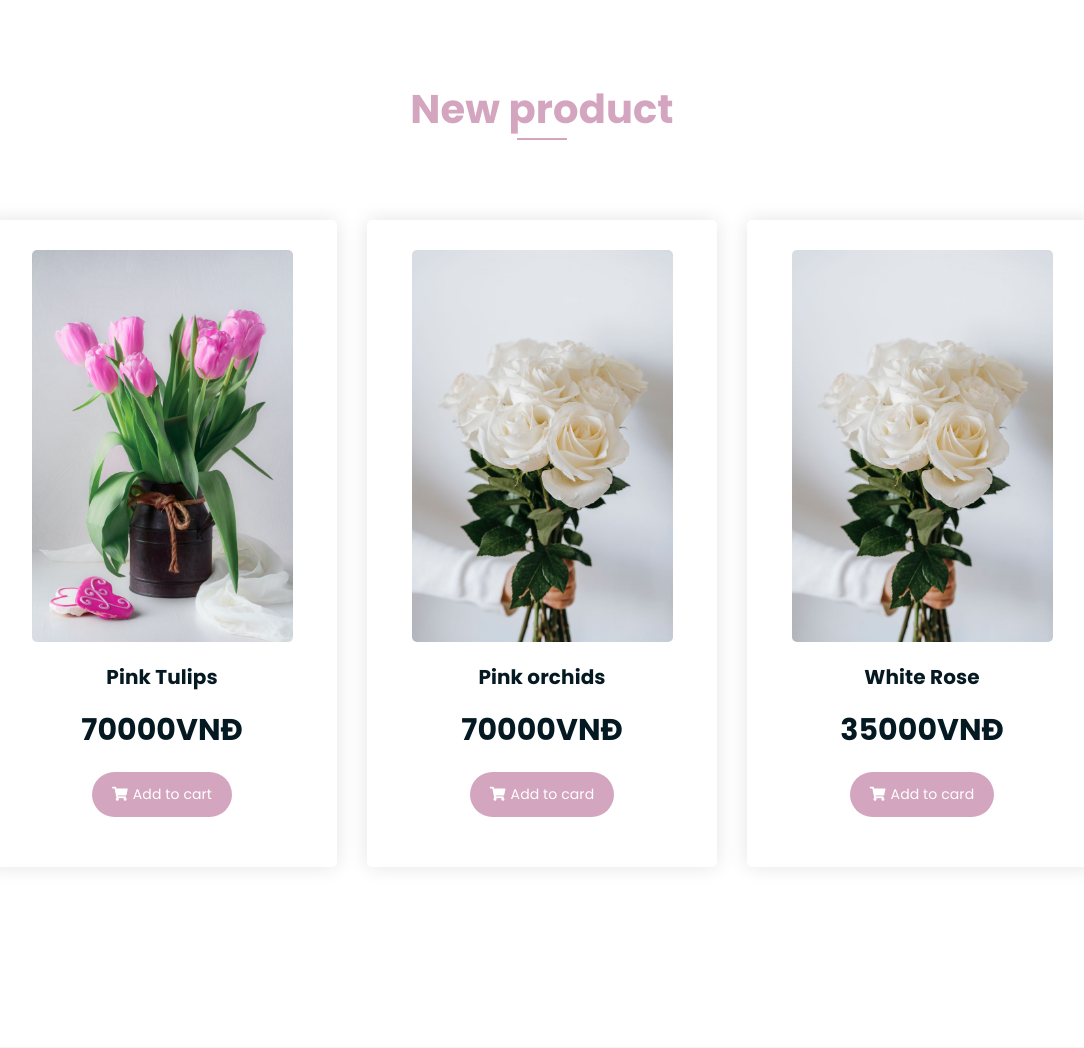
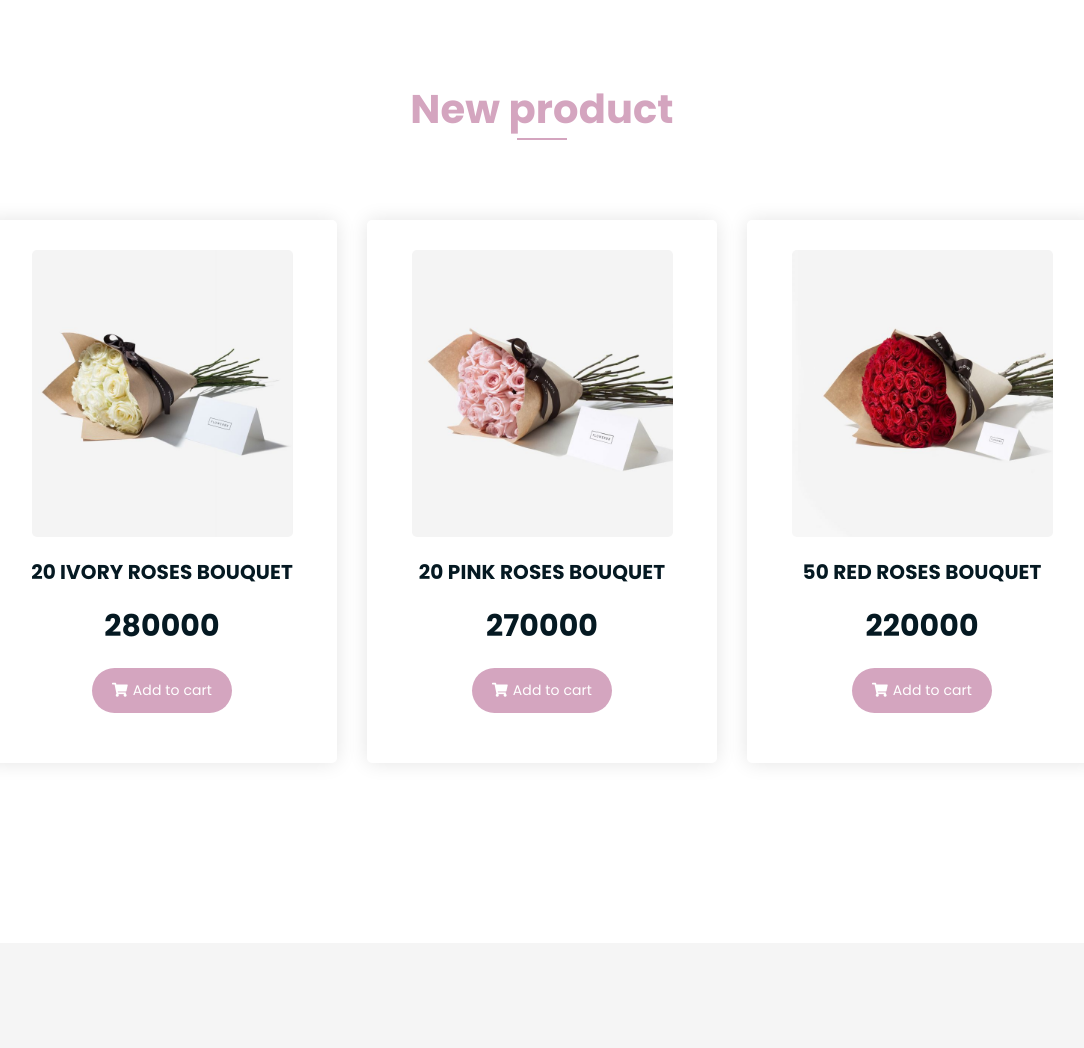
Before and after one commit to Sherlockian1212/kiwi-flowershop, a PHP site: page / in a window 1280 px wide. Shown: the part 1191-2239 px from the top of the page, without its empty margins (98-1182 px from the left). Run offline with PHP 8.4, Linux system fonts and the light colour scheme; data comes from the database, SQL or seed files in the repository; tables that the repository leaves empty hold one stand-in row (values such as "Sample post").

Commit message:
update index

```diff
--- a/about.php
+++ b/about.php
@@ -63,7 +63,7 @@
 								</li>
 								<li><a href="shop.php">Product</a>
 								</li>
-								<li class="current-list-item"><a href="about.html">About us</a>
+								<li class="current-list-item"><a href="about.php">About us</a>
 								</li>
 								<li><a href="contact.php">Contact</a></li>
 								<li>
--- a/contact.php
+++ b/contact.php
@@ -68,7 +68,7 @@
 								</li>
 								<li><a href="about.php">About us</a>
 								</li>
-								<li class="current-list-item"><a href="contact.html">Contact</a></li>
+								<li class="current-list-item"><a href="contact.php">Contact</a></li>
 								<li>
 									<div class="header-icons">
 										<a href="./user_area/profile.php" class="customer-account">
--- a/function/common_functions.php
+++ b/function/common_functions.php
@@ -25,6 +25,33 @@ function getProducts()
                         <a href='shop.php?add_to_cart=$product_id' class='cart-btn'><i class='fas fa-shopping-cart'></i> Add to Cart</a>
                         </div>
                     </div>";
+    }
+}
+function getNewProduct(){
+    global $con;
+    $select_query = "Select * from `products` order by product_title LIMIT 3";
+    $result_query = mysqli_query($con, $select_query);
+    while ($row = mysqli_fetch_assoc($result_query)) {
+        $product_id = $row['product_id'];
+        $product_title = $row['product_title'];
+        $product_description = $row['product_description'];
+        $product_keywords = $row['product_keywords'];
+        $category_id = $row['category_id'];
+        $product_image = $row['product_image'];
+        $product_price = $row['product_price'];
+        $date = $row['date'];
+        $status = $row['status'];
+        echo "
+                <div class='col-lg-4 col-md-6 text-center'>
+					<div class='single-product-item'>
+						<div class='product-image'>
+							<a href='single-product.php?product_id=$product_id'><img src='./admin/product_images/$product_image' alt=''></a>
+						</div>
+						<h3>$product_title</h3>
+						<p class='product-price'> $product_price </p>
+						<a href='cart.php' class='cart-btn'><i class='fas fa-shopping-cart'></i>Add to cart</a>
+					</div>
+				</div>";
     }
 }
 
--- a/index.php
+++ b/index.php
@@ -68,7 +68,7 @@ session_start();
 						<!-- menu start -->
 						<nav class="main-menu">
 							<ul>
-								<li class="current-list-item"><a href="index.html">Home</a>
+								<li class="current-list-item"><a href="index.php">Home</a>
 								</li>
 								<li><a href="shop.php">Product</a>
 								</li>
@@ -261,36 +261,7 @@ session_start();
 			</div>
 
 			<div class="row">
-				<div class="col-lg-4 col-md-6 text-center">
-					<div class="single-product-item">
-						<div class="product-image">
-							<a href="single-product.php"><img src="assets/img/products/tulip_hong.jpg" alt=""></a>
-						</div>
-						<h3>Pink Tulips</h3>
-						<p class="product-price"> 70000VNĐ </p>
-						<a href="cart.php" class="cart-btn"><i class="fas fa-shopping-cart"></i>Add to cart</a>
-					</div>
-				</div>
-				<div class="col-lg-4 col-md-6 text-center">
-					<div class="single-product-item">
-						<div class="product-image">
-							<a href="single-product.php"><img src="assets/img/products/hoa_hong_trang.jpg" alt=""></a>
-						</div>
-						<h3>Pink orchids</h3>
-						<p class="product-price"> 70000VNĐ </p>
-						<a href="cart.php" class="cart-btn"><i class="fas fa-shopping-cart"></i>Add to card</a>
-					</div>
-				</div>
-				<div class="col-lg-4 col-md-6 offset-md-3 offset-lg-0 text-center">
-					<div class="single-product-item">
-						<div class="product-image">
-							<a href="single-product.php"><img src="assets/img/products/hoa_hong_trang.jpg" alt=""></a>
-						</div>
-						<h3>White Rose</h3>
-						<p class="product-price"> 35000VNĐ </p>
-						<a href="cart.php" class="cart-btn"><i class="fas fa-shopping-cart"></i>Add to card</a>
-					</div>
-				</div>
+                <?php getNewProduct();?>
 			</div>
 		</div>
 	</div>
```
